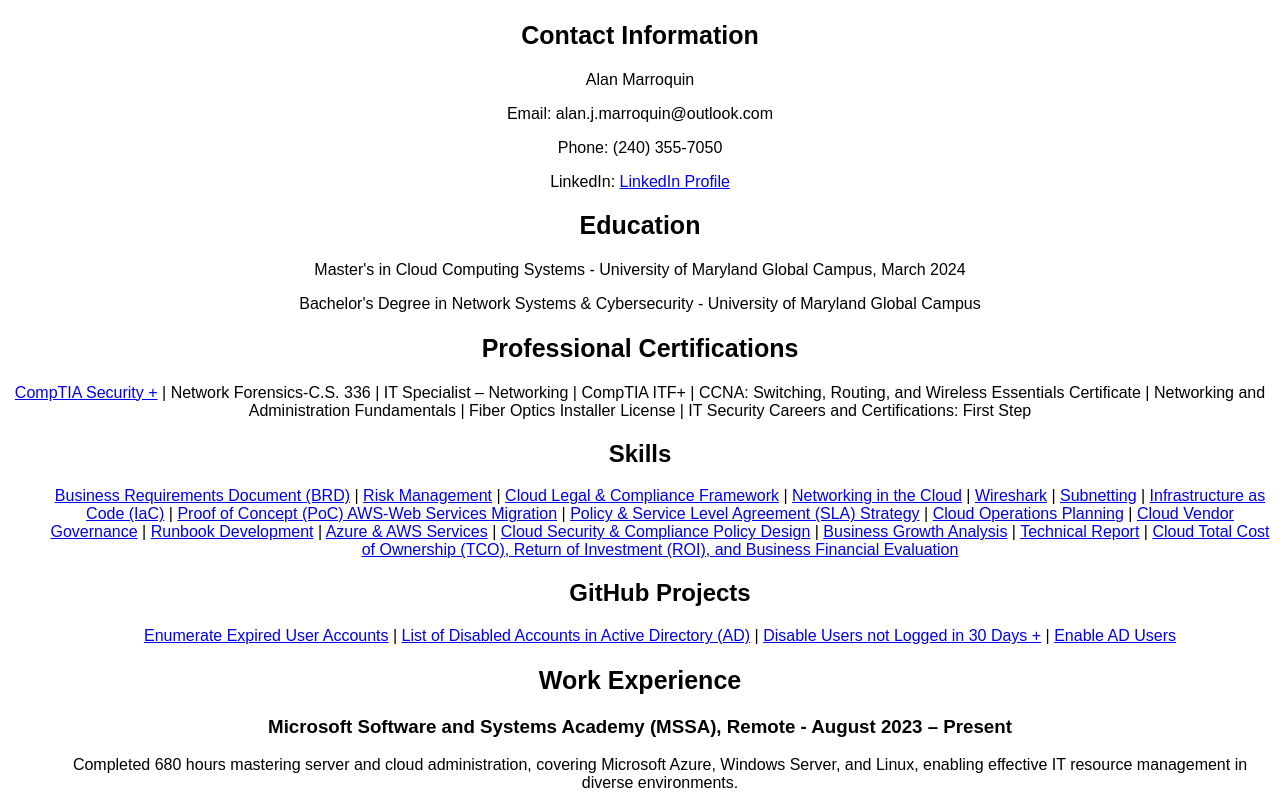
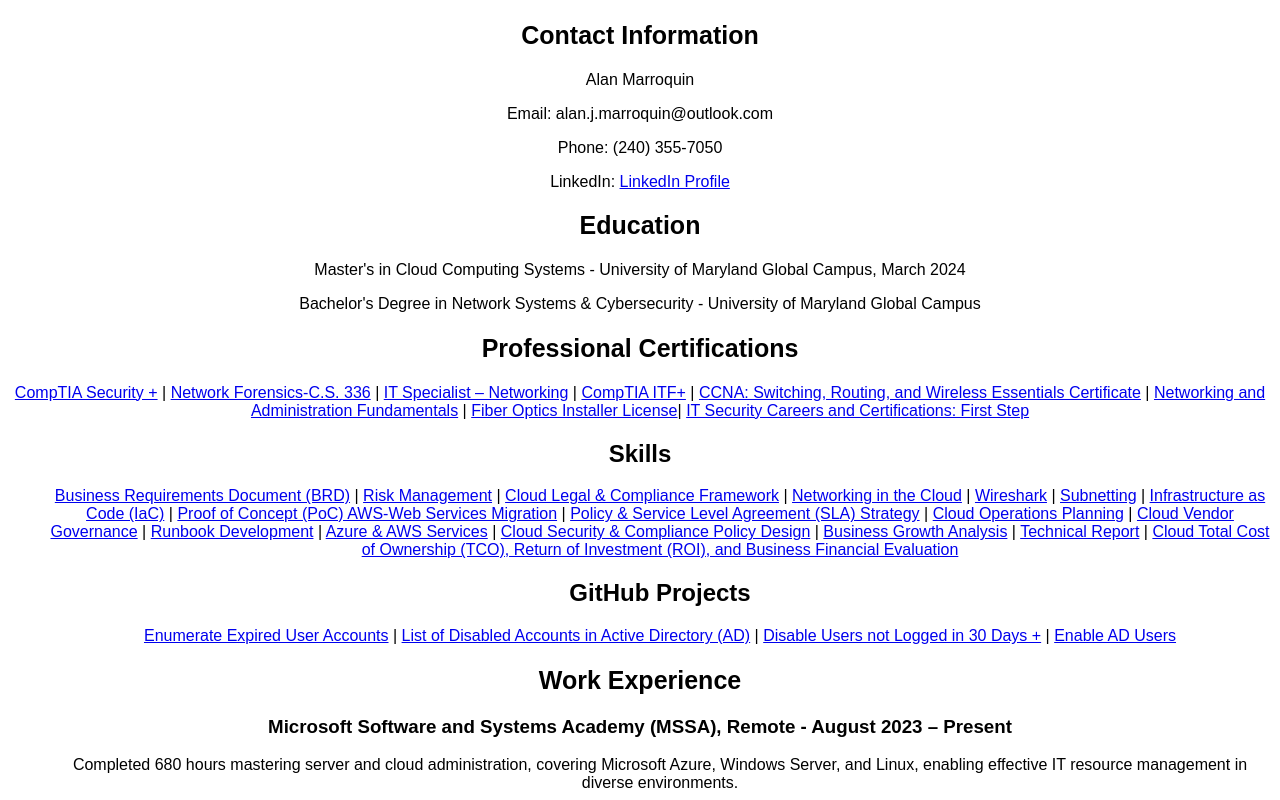
Before and after one commit to ajmh17/my-first-static-web-app, a website: page src/index.html in a window 1280 px wide. Shown: the top 800 px of the page. Drawn offline with Linux system fonts and the light colour scheme.

Commit message:
Update index.html
Prof. Certs with badges

```diff
--- a/src/index.html
+++ b/src/index.html
@@ -37,7 +37,7 @@
 
 <div class="resume-section">
     <h2>Professional Certifications</h2>
-    <p><a href="https://www.credly.com/badges/6b928fc8-cab5-407a-89a5-2c28907b84b8/public_url">CompTIA Security +</a> | Network Forensics-C.S. 336 | IT Specialist – Networking | CompTIA ITF+ | CCNA: Switching, Routing, and Wireless Essentials Certificate | Networking and Administration Fundamentals | Fiber Optics Installer License | IT Security Careers and Certifications: First Step</p>
+    <p><a href="https://www.credly.com/badges/6b928fc8-cab5-407a-89a5-2c28907b84b8/public_url">CompTIA Security +</a> | <a href="https://www.credly.com/badges/2af872b8-6056-4d7a-802e-f9f5297f6bdf/public_url">Network Forensics-C.S. 336</a> | <a href="https://www.credly.com/badges/7abbbb01-5ed4-4507-b392-99e8591727f8/public_url">IT Specialist – Networking</a> | <a href="https://www.credly.com/badges/4ca2e888-d3a5-4db8-9222-0296eabd40ac/public_url">CompTIA ITF+</a> | <a href="https://drive.google.com/file/d/10ocYdW7A--3NVAG5OnhXDIxkI3Ie1i3p/view?usp=sharing">CCNA: Switching, Routing, and Wireless Essentials Certificate</a> | <a href="https://www.linkedin.com/learning/certificates/30fd52a6622e6610deb357f2a0801299a69e3947b0a1e30b6dd899a5003cc165">Networking and Administration Fundamentals</a> | <a href="https://www.credly.com/badges/86f6c782-8431-4c5a-ba73-c635cf2fbcf6/public_url">Fiber Optics Installer License</a>| <a href="https://www.linkedin.com/learning/certificates/0a468b5fbfa38b00c08837cc3b8cc845a45b49128a667d8ba5728b2dade2ea5c">IT Security Careers and Certifications: First Step</a></p>
   </div>
 
   <h2>Skills</h2>
```
